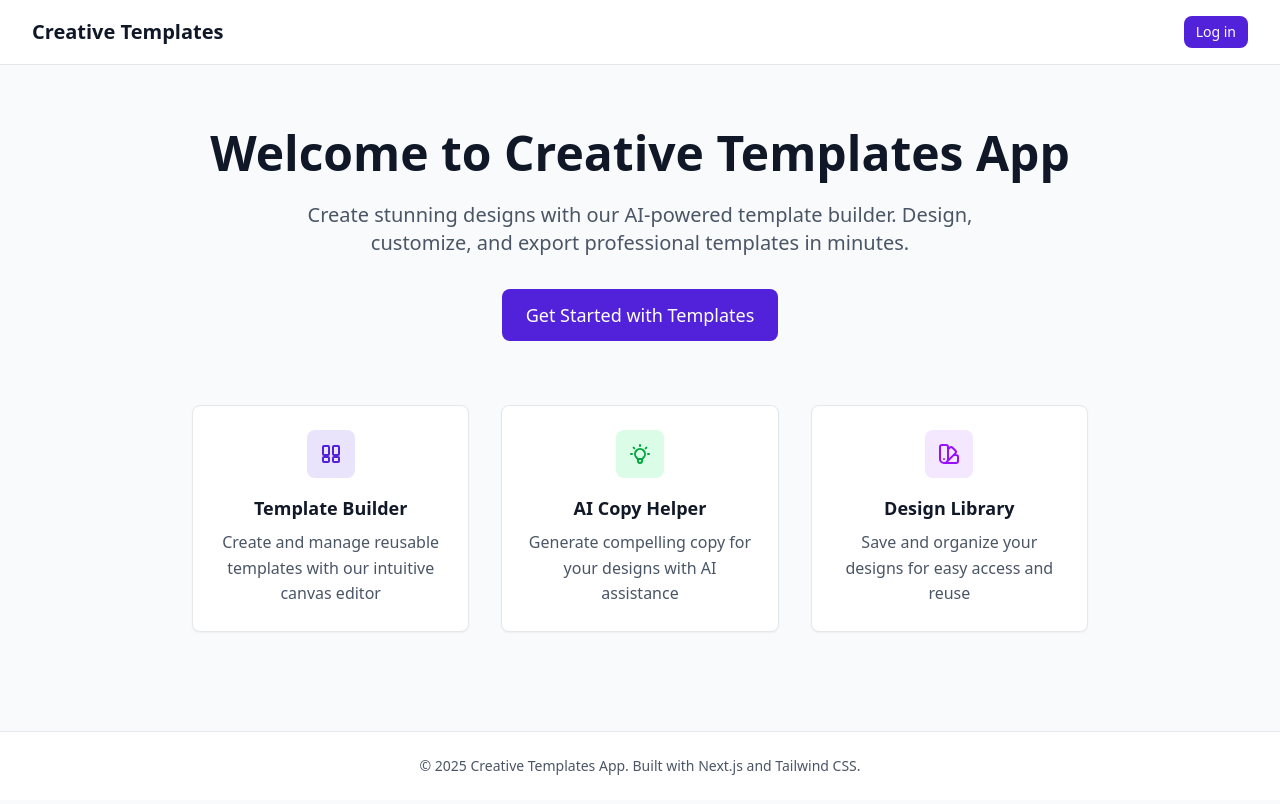
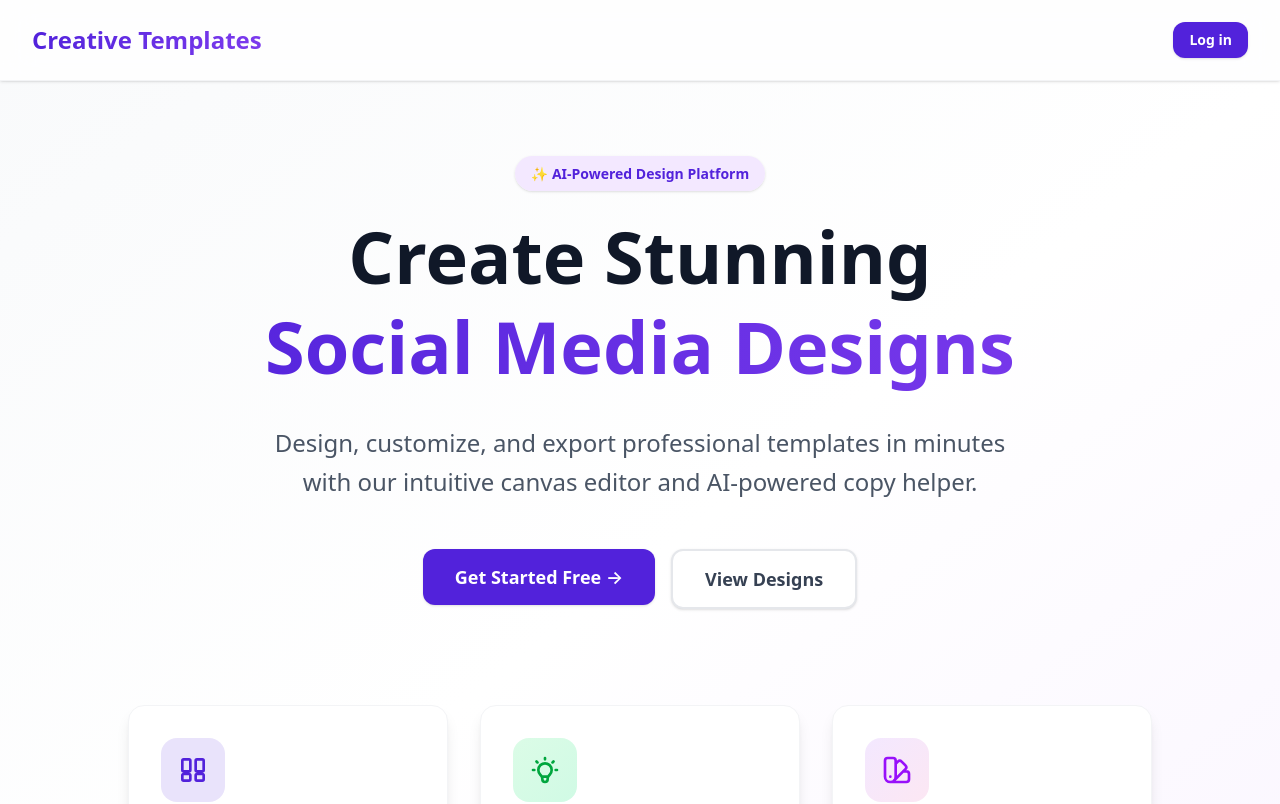
Before and after one commit to javierarancibia/creative-templates, a Next.js app: page / in a window 1280 px wide. Shown: the top 804 px of the page. Built offline with nearby package versions, Linux system fonts and the light colour scheme; no server answers.

Commit message:
style update

```diff
--- a/src/app/designs/page.tsx
+++ b/src/app/designs/page.tsx
@@ -31,34 +31,44 @@ export default function DesignsPage() {
   }, []);
 
   return (
-    <div className="container py-8">
-      <div className="flex items-center justify-between mb-8">
+    <div className="min-h-screen bg-gradient-to-br from-gray-50 to-purple-50/30">
+      <div className="container py-12">
+        <div className="flex items-center justify-between mb-12">
           <div>
-          <h1 className="text-3xl font-bold text-gray-900 mb-2">Designs</h1>
-          <p className="text-gray-600">
+            <h1 className="text-4xl font-extrabold text-gray-900 mb-3 bg-gradient-to-r from-gray-900 to-gray-700 bg-clip-text text-transparent">
+              Designs
+            </h1>
+            <p className="text-lg text-gray-600">
               View and manage your creative designs
             </p>
           </div>
           <Link href="/templates">
-          <Button variant="outline">
+            <Button variant="outline" className="shadow-md">
               Browse Templates
             </Button>
           </Link>
         </div>
 
         {loading && (
-        <div className="text-center py-12">
-          <p className="text-gray-500">Loading designs...</p>
+          <div className="text-center py-20">
+            <div className="inline-block animate-spin rounded-full h-12 w-12 border-4 border-gray-200 border-t-[#5222DB] mb-4"></div>
+            <p className="text-gray-500 font-medium">Loading designs...</p>
           </div>
         )}
 
         {error && (
-        <div className="text-center py-12">
-          <p className="text-red-600">{error}</p>
+          <div className="text-center py-20">
+            <div className="inline-block p-4 bg-red-50 rounded-2xl mb-4">
+              <svg className="w-12 h-12 text-red-500" fill="none" stroke="currentColor" viewBox="0 0 24 24">
+                <path strokeLinecap="round" strokeLinejoin="round" strokeWidth={2} d="M12 8v4m0 4h.01M21 12a9 9 0 11-18 0 9 9 0 0118 0z" />
+              </svg>
+            </div>
+            <p className="text-red-600 font-semibold text-lg">{error}</p>
           </div>
         )}
 
         {!loading && !error && <DesignList designs={designs} />}
       </div>
+    </div>
   );
 }
--- a/src/app/page.tsx
+++ b/src/app/page.tsx
@@ -3,63 +3,80 @@ import { Button } from "@/components/ui/Button";
 
 export default function Home() {
   return (
-    <div className="container py-16">
-      <div className="max-w-4xl mx-auto text-center">
+    <div className="min-h-screen bg-gradient-to-br from-gray-50 via-white to-purple-50">
+      <div className="container py-20">
+        <div className="max-w-5xl mx-auto text-center">
           {/* Hero Section */}
-        <div className="mb-16">
-          <h1 className="text-5xl font-bold text-gray-900 mb-6">
-            Welcome to Creative Templates App
+          <div className="mb-24">
+            <div className="inline-block mb-6">
+              <span className="px-4 py-2 bg-purple-100 text-[#5222DB] rounded-full text-sm font-semibold shadow-sm">
+                ✨ AI-Powered Design Platform
+              </span>
+            </div>
+            <h1 className="text-6xl md:text-7xl font-extrabold text-gray-900 mb-8 leading-tight">
+              Create Stunning
+              <span className="block bg-gradient-to-r from-[#5222DB] to-[#7c3aed] bg-clip-text text-transparent">
+                Social Media Designs
+              </span>
             </h1>
-          <p className="text-xl text-gray-600 mb-8 max-w-2xl mx-auto">
-            Create stunning designs with our AI-powered template builder.
-            Design, customize, and export professional templates in minutes.
+            <p className="text-xl md:text-2xl text-gray-600 mb-12 max-w-3xl mx-auto leading-relaxed">
+              Design, customize, and export professional templates in minutes with our
+              intuitive canvas editor and AI-powered copy helper.
             </p>
+            <div className="flex gap-4 justify-center">
               <Link href="/templates">
                 <Button size="lg" variant="primary">
-              Get Started with Templates
+                  Get Started Free →
+                </Button>
+              </Link>
+              <Link href="/designs">
+                <Button size="lg" variant="outline">
+                  View Designs
                 </Button>
               </Link>
             </div>
+          </div>
 
         {/* Features Grid */}
-        <div className="grid md:grid-cols-3 gap-8 mt-16">
-          <div className="panel p-6">
-            <div className="w-12 h-12 rounded-lg flex items-center justify-center mb-4 mx-auto" style={{ backgroundColor: '#5222DB20' }}>
-              <svg className="w-6 h-6" style={{ color: '#5222DB' }} fill="none" stroke="currentColor" viewBox="0 0 24 24">
+        <div className="grid md:grid-cols-3 gap-8">
+          <div className="group p-8 bg-white rounded-2xl shadow-lg hover:shadow-2xl transition-all duration-300 border border-gray-100 hover:border-purple-200 hover:-translate-y-1">
+            <div className="w-16 h-16 rounded-2xl flex items-center justify-center mb-6 transition-transform group-hover:scale-110" style={{ backgroundColor: '#5222DB20' }}>
+              <svg className="w-8 h-8" style={{ color: '#5222DB' }} fill="none" stroke="currentColor" viewBox="0 0 24 24">
                 <path strokeLinecap="round" strokeLinejoin="round" strokeWidth={2} d="M4 5a1 1 0 011-1h4a1 1 0 011 1v7a1 1 0 01-1 1H5a1 1 0 01-1-1V5zM14 5a1 1 0 011-1h4a1 1 0 011 1v7a1 1 0 01-1 1h-4a1 1 0 01-1-1V5zM4 16a1 1 0 011-1h4a1 1 0 011 1v3a1 1 0 01-1 1H5a1 1 0 01-1-1v-3zM14 16a1 1 0 011-1h4a1 1 0 011 1v3a1 1 0 01-1 1h-4a1 1 0 01-1-1v-3z" />
               </svg>
             </div>
-            <h3 className="text-lg font-semibold mb-2">Template Builder</h3>
-            <p className="text-gray-600">
+            <h3 className="text-xl font-bold mb-3 text-gray-900">Template Builder</h3>
+            <p className="text-gray-600 leading-relaxed">
               Create and manage reusable templates with our intuitive canvas editor
             </p>
           </div>
 
-          <div className="panel p-6">
-            <div className="w-12 h-12 bg-green-100 rounded-lg flex items-center justify-center mb-4 mx-auto">
-              <svg className="w-6 h-6 text-green-600" fill="none" stroke="currentColor" viewBox="0 0 24 24">
+          <div className="group p-8 bg-white rounded-2xl shadow-lg hover:shadow-2xl transition-all duration-300 border border-gray-100 hover:border-green-200 hover:-translate-y-1">
+            <div className="w-16 h-16 bg-gradient-to-br from-green-100 to-emerald-100 rounded-2xl flex items-center justify-center mb-6 transition-transform group-hover:scale-110">
+              <svg className="w-8 h-8 text-green-600" fill="none" stroke="currentColor" viewBox="0 0 24 24">
                 <path strokeLinecap="round" strokeLinejoin="round" strokeWidth={2} d="M9.663 17h4.673M12 3v1m6.364 1.636l-.707.707M21 12h-1M4 12H3m3.343-5.657l-.707-.707m2.828 9.9a5 5 0 117.072 0l-.548.547A3.374 3.374 0 0014 18.469V19a2 2 0 11-4 0v-.531c0-.895-.356-1.754-.988-2.386l-.548-.547z" />
               </svg>
             </div>
-            <h3 className="text-lg font-semibold mb-2">AI Copy Helper</h3>
-            <p className="text-gray-600">
+            <h3 className="text-xl font-bold mb-3 text-gray-900">AI Copy Helper</h3>
+            <p className="text-gray-600 leading-relaxed">
               Generate compelling copy for your designs with AI assistance
             </p>
           </div>
 
-          <div className="panel p-6">
-            <div className="w-12 h-12 bg-purple-100 rounded-lg flex items-center justify-center mb-4 mx-auto">
-              <svg className="w-6 h-6 text-purple-600" fill="none" stroke="currentColor" viewBox="0 0 24 24">
+          <div className="group p-8 bg-white rounded-2xl shadow-lg hover:shadow-2xl transition-all duration-300 border border-gray-100 hover:border-purple-200 hover:-translate-y-1">
+            <div className="w-16 h-16 bg-gradient-to-br from-purple-100 to-pink-100 rounded-2xl flex items-center justify-center mb-6 transition-transform group-hover:scale-110">
+              <svg className="w-8 h-8 text-purple-600" fill="none" stroke="currentColor" viewBox="0 0 24 24">
                 <path strokeLinecap="round" strokeLinejoin="round" strokeWidth={2} d="M7 21a4 4 0 01-4-4V5a2 2 0 012-2h4a2 2 0 012 2v12a4 4 0 01-4 4zm0 0h12a2 2 0 002-2v-4a2 2 0 00-2-2h-2.343M11 7.343l1.657-1.657a2 2 0 012.828 0l2.829 2.829a2 2 0 010 2.828l-8.486 8.485M7 17h.01" />
               </svg>
             </div>
-            <h3 className="text-lg font-semibold mb-2">Design Library</h3>
-            <p className="text-gray-600">
+            <h3 className="text-xl font-bold mb-3 text-gray-900">Design Library</h3>
+            <p className="text-gray-600 leading-relaxed">
               Save and organize your designs for easy access and reuse
             </p>
           </div>
         </div>
         </div>
       </div>
+    </div>
   );
 }
--- a/src/app/templates/page.tsx
+++ b/src/app/templates/page.tsx
@@ -31,34 +31,44 @@ export default function TemplatesPage() {
   }, []);
 
   return (
-    <div className="container py-8">
-      <div className="flex items-center justify-between mb-8">
+    <div className="min-h-screen bg-gradient-to-br from-gray-50 to-purple-50/30">
+      <div className="container py-12">
+        <div className="flex items-center justify-between mb-12">
           <div>
-          <h1 className="text-3xl font-bold text-gray-900 mb-2">Templates</h1>
-          <p className="text-gray-600">
+            <h1 className="text-4xl font-extrabold text-gray-900 mb-3 bg-gradient-to-r from-gray-900 to-gray-700 bg-clip-text text-transparent">
+              Templates
+            </h1>
+            <p className="text-lg text-gray-600">
               Create and manage your creative templates
             </p>
           </div>
           <Link href="/templates/new">
-          <Button variant="primary">
-            Create New Template
+            <Button variant="primary" className="shadow-lg">
+              + Create New Template
             </Button>
           </Link>
         </div>
 
         {loading && (
-        <div className="text-center py-12">
-          <p className="text-gray-500">Loading templates...</p>
+          <div className="text-center py-20">
+            <div className="inline-block animate-spin rounded-full h-12 w-12 border-4 border-gray-200 border-t-[#5222DB] mb-4"></div>
+            <p className="text-gray-500 font-medium">Loading templates...</p>
           </div>
         )}
 
         {error && (
-        <div className="text-center py-12">
-          <p className="text-red-600">{error}</p>
+          <div className="text-center py-20">
+            <div className="inline-block p-4 bg-red-50 rounded-2xl mb-4">
+              <svg className="w-12 h-12 text-red-500" fill="none" stroke="currentColor" viewBox="0 0 24 24">
+                <path strokeLinecap="round" strokeLinejoin="round" strokeWidth={2} d="M12 8v4m0 4h.01M21 12a9 9 0 11-18 0 9 9 0 0118 0z" />
+              </svg>
+            </div>
+            <p className="text-red-600 font-semibold text-lg">{error}</p>
           </div>
         )}
 
         {!loading && !error && <TemplateList templates={templates} />}
       </div>
+    </div>
   );
 }
--- a/src/components/layout/NavBar.tsx
+++ b/src/components/layout/NavBar.tsx
@@ -41,35 +41,41 @@ export function NavBar() {
   };
 
   return (
-    <nav className="bg-white border-b border-gray-200 sticky top-0 z-50">
+    <nav className="bg-white/80 backdrop-blur-lg border-b border-gray-100 sticky top-0 z-50 shadow-sm">
       <div className="container">
-        <div className="flex items-center justify-between h-16">
+        <div className="flex items-center justify-between h-20">
           <Link
             href="/"
-            className="text-xl font-bold text-gray-900 transition-colors cursor-pointer"
+            className="text-2xl font-bold bg-gradient-to-r from-[#5222DB] to-[#7c3aed] bg-clip-text text-transparent transition-all cursor-pointer hover:scale-105"
           >
             Creative Templates
           </Link>
-          <div className="flex items-center gap-6">
+          <div className="flex items-center gap-8">
             {user && (
               <>
                 <Link
                   href="/templates"
-                  className={`font-medium transition-colors cursor-pointer hover:text-[#5222DB] ${pathname?.startsWith('/templates') }`}
+                  className={`font-semibold transition-all cursor-pointer hover:text-[#5222DB] relative group ${
+                    pathname?.startsWith('/templates') ? '' : 'text-gray-600'
+                  }`}
                   style={pathname?.startsWith('/templates') ? { color: '#5222DB' } : undefined}
                 >
                   Templates
+                  <span className={`absolute -bottom-1 left-0 w-full h-0.5 bg-[#5222DB] transition-transform ${
+                    pathname?.startsWith('/templates') ? 'scale-x-100' : 'scale-x-0 group-hover:scale-x-100'
+                  }`}></span>
                 </Link>
                 <Link
                   href="/designs"
-                  className={`font-medium transition-colors cursor-pointer hover:text-[#5222DB] ${
-                    pathname?.startsWith('/designs')
-                      ? ''
-                      : 'text-gray-700'
+                  className={`font-semibold transition-all cursor-pointer hover:text-[#5222DB] relative group ${
+                    pathname?.startsWith('/designs') ? '' : 'text-gray-600'
                   }`}
                   style={pathname?.startsWith('/designs') ? { color: '#5222DB' } : undefined}
                 >
                   Designs
+                  <span className={`absolute -bottom-1 left-0 w-full h-0.5 bg-[#5222DB] transition-transform ${
+                    pathname?.startsWith('/designs') ? 'scale-x-100' : 'scale-x-0 group-hover:scale-x-100'
+                  }`}></span>
                 </Link>
               </>
             )}
@@ -78,9 +84,12 @@ export function NavBar() {
               <>
                 {user ? (
                   <div className="flex items-center gap-4">
-                    <span className="text-sm text-gray-600">
-                      {user.email}
-                    </span>
+                    <div className="flex items-center gap-2 px-3 py-1.5 bg-gray-50 rounded-full">
+                      <div className="w-2 h-2 bg-green-500 rounded-full animate-pulse"></div>
+                      <span className="text-sm font-medium text-gray-700">
+                        {user.email}
+                      </span>
+                    </div>
                     <Button
                       variant="outline"
                       size="sm"
--- a/src/components/ui/Badge.tsx
+++ b/src/components/ui/Badge.tsx
@@ -8,20 +8,20 @@ interface BadgeProps {
 
 export function Badge({ variant = 'default', children, className = '' }: BadgeProps) {
   const variantStyles = {
-    default: 'bg-gray-100 text-gray-800',
-    success: 'bg-green-100 text-green-800',
-    warning: 'bg-yellow-100 text-yellow-800',
-    error: 'bg-red-100 text-red-800',
-    info: 'text-[#5222DB]',
+    default: 'bg-gray-100 text-gray-700 border border-gray-200',
+    success: 'bg-green-50 text-green-700 border border-green-200',
+    warning: 'bg-yellow-50 text-yellow-700 border border-yellow-200',
+    error: 'bg-red-50 text-red-700 border border-red-200',
+    info: 'text-[#5222DB] border',
   };
 
   const variantBgStyles = {
-    info: { backgroundColor: '#4727a120' }, // 20% opacity
+    info: { backgroundColor: '#4727a120', borderColor: '#5222DB40' }, // 20% opacity
   };
 
   return (
     <span
-      className={`inline-flex items-center px-2.5 py-0.5 rounded-full text-xs font-medium ${variantStyles[variant]} ${className}`}
+      className={`inline-flex items-center px-3 py-1 rounded-full text-xs font-semibold shadow-sm ${variantStyles[variant]} ${className}`}
       style={variant === 'info' ? variantBgStyles.info : undefined}
     >
       {children}
--- a/src/components/ui/Button.tsx
+++ b/src/components/ui/Button.tsx
@@ -13,19 +13,19 @@ export function Button({
   children,
   ...props
 }: ButtonProps) {
-  const baseStyles = 'inline-flex items-center justify-center font-medium rounded-lg transition-colors focus:outline-none focus:ring-2 focus:ring-offset-2 disabled:opacity-50 disabled:cursor-not-allowed cursor-pointer';
+  const baseStyles = 'inline-flex items-center justify-center font-semibold rounded-xl transition-all duration-200 focus:outline-none focus:ring-2 focus:ring-offset-2 disabled:opacity-50 disabled:cursor-not-allowed cursor-pointer shadow-sm hover:shadow-md active:scale-95';
 
   const variantStyles = {
-    primary: 'text-white hover:opacity-90 focus:ring-[#5222DB]',
-    secondary: 'bg-gray-600 text-white hover:bg-gray-700 focus:ring-gray-500',
-    outline: 'border-2 border-gray-300 text-gray-700 hover:bg-gray-50 focus:ring-gray-500',
-    ghost: 'text-gray-700 hover:bg-gray-100 focus:ring-gray-500',
+    primary: 'text-white hover:opacity-90 focus:ring-[#5222DB] shadow-lg hover:shadow-xl',
+    secondary: 'bg-gradient-to-br from-gray-600 to-gray-700 text-white hover:from-gray-700 hover:to-gray-800 focus:ring-gray-500',
+    outline: 'border-2 border-gray-200 text-gray-700 hover:bg-gray-50 hover:border-gray-300 focus:ring-gray-500 bg-white',
+    ghost: 'text-gray-700 hover:bg-gray-100 focus:ring-gray-500 shadow-none',
   };
 
   const sizeStyles = {
-    sm: 'px-3 py-1.5 text-sm',
-    md: 'px-4 py-2 text-base',
-    lg: 'px-6 py-3 text-lg',
+    sm: 'px-4 py-2 text-sm',
+    md: 'px-5 py-2.5 text-base',
+    lg: 'px-8 py-3.5 text-lg',
   };
 
   return (
--- a/src/components/ui/Card.tsx
+++ b/src/components/ui/Card.tsx
@@ -7,7 +7,7 @@ interface CardProps {
 
 export function Card({ children, className = '' }: CardProps) {
   return (
-    <div className={`bg-white rounded-lg border border-gray-200 shadow-sm ${className}`}>
+    <div className={`bg-white rounded-2xl border border-gray-100 shadow-md hover:shadow-xl transition-all duration-300 ${className}`}>
       {children}
     </div>
   );
@@ -20,7 +20,7 @@ interface CardHeaderProps {
 
 export function CardHeader({ children, className = '' }: CardHeaderProps) {
   return (
-    <div className={`px-6 py-4 border-b border-gray-200 ${className}`}>
+    <div className={`px-8 py-6 border-b border-gray-100 ${className}`}>
       {children}
     </div>
   );
@@ -33,7 +33,7 @@ interface CardBodyProps {
 
 export function CardBody({ children, className = '' }: CardBodyProps) {
   return (
-    <div className={`px-6 py-4 ${className}`}>
+    <div className={`px-8 py-6 ${className}`}>
       {children}
     </div>
   );
--- a/src/components/ui/Input.tsx
+++ b/src/components/ui/Input.tsx
@@ -9,18 +9,18 @@ export function Input({ label, error, className = '', ...props }: InputProps) {
   return (
     <div className="w-full">
       {label && (
-        <label className="block text-sm font-medium text-gray-700 mb-1">
+        <label className="block text-sm font-semibold text-gray-700 mb-2">
           {label}
         </label>
       )}
       <input
-        className={`w-full px-3 py-2 border border-gray-300 rounded-lg focus:outline-none focus:ring-2 focus:border-transparent ${
-          error ? 'border-red-500' : ''
+        className={`w-full px-4 py-3 border border-gray-200 rounded-xl focus:outline-none focus:ring-2 focus:border-transparent transition-all duration-200 bg-gray-50 hover:bg-white focus:bg-white ${
+          error ? 'border-red-500 bg-red-50' : ''
         } ${className}`}
         style={{ '--tw-ring-color': '#5222DB' } as React.CSSProperties}
         {...props}
       />
-      {error && <p className="mt-1 text-sm text-red-600">{error}</p>}
+      {error && <p className="mt-2 text-sm text-red-600 font-medium">{error}</p>}
     </div>
   );
 }
--- a/src/components/ui/Select.tsx
+++ b/src/components/ui/Select.tsx
@@ -10,13 +10,13 @@ export function Select({ label, error, options, className = '', ...props }: Sele
   return (
     <div className="w-full">
       {label && (
-        <label className="block text-sm font-medium text-gray-700 mb-1">
+        <label className="block text-sm font-semibold text-gray-700 mb-2">
           {label}
         </label>
       )}
       <select
-        className={`w-full px-3 py-2 border border-gray-300 rounded-lg focus:outline-none focus:ring-2 focus:border-transparent cursor-pointer ${
-          error ? 'border-red-500' : ''
+        className={`w-full px-4 py-3 border border-gray-200 rounded-xl focus:outline-none focus:ring-2 focus:border-transparent cursor-pointer transition-all duration-200 bg-gray-50 hover:bg-white focus:bg-white ${
+          error ? 'border-red-500 bg-red-50' : ''
         } ${className}`}
         style={{ '--tw-ring-color': '#5222DB' } as React.CSSProperties}
         {...props}
@@ -27,7 +27,7 @@ export function Select({ label, error, options, className = '', ...props }: Sele
           </option>
         ))}
       </select>
-      {error && <p className="mt-1 text-sm text-red-600">{error}</p>}
+      {error && <p className="mt-2 text-sm text-red-600 font-medium">{error}</p>}
     </div>
   );
 }
```
Also changed, not shown: src/app/login/page.tsx (+32 -16 lines), src/features/designs/components/DesignList.tsx (+23 -12 lines), src/features/templates/components/TemplateList.tsx (+22 -11 lines). Lines whose indentation alone changed are shown as unchanged.
